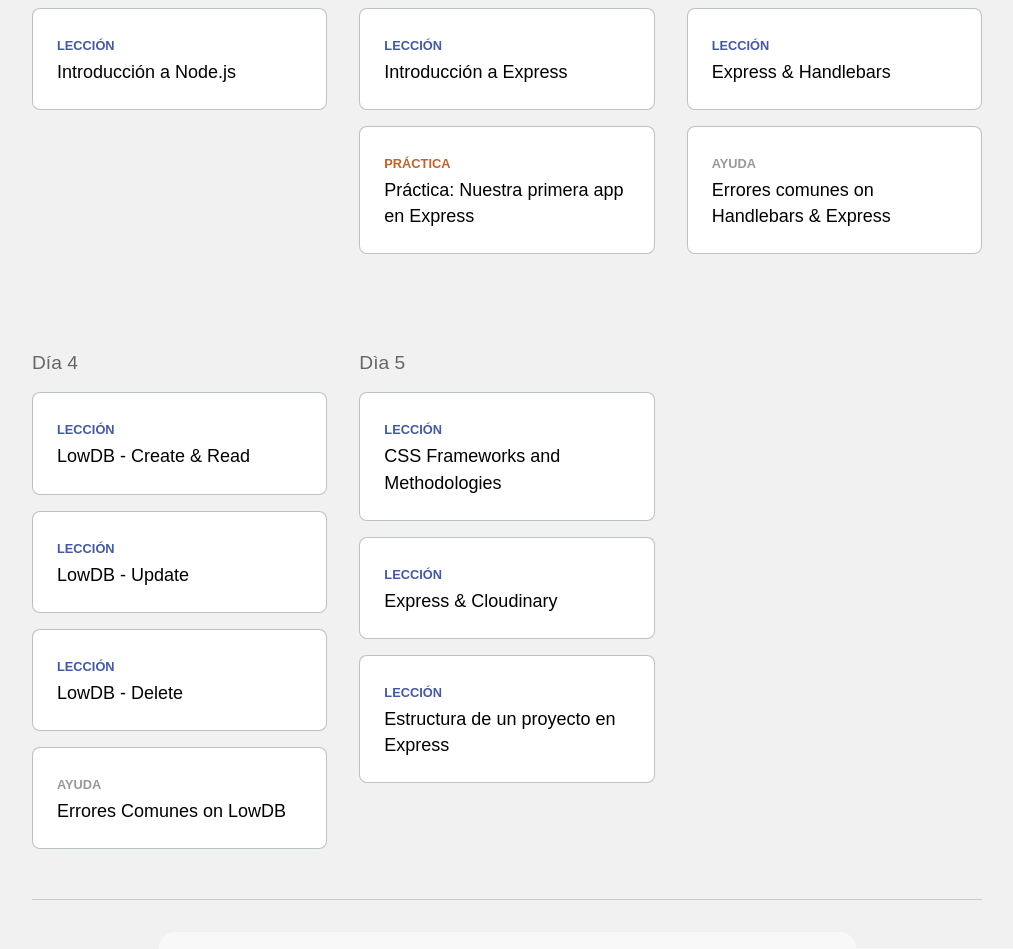
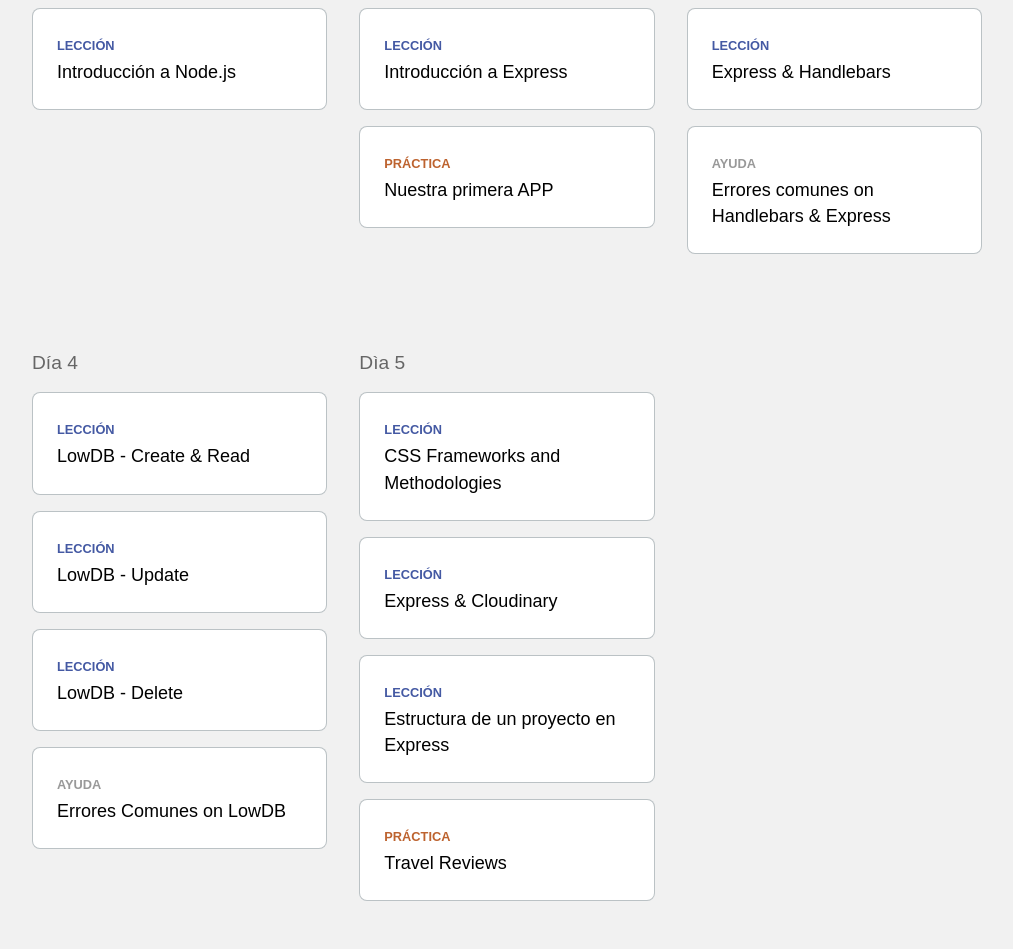
Before and after one commit to teledirigido/womendev-valencia-oct2025, a Nuxt app: page / in a window 1280 px wide. Shown: the part 200-1149 px from the top of the page, without its empty margins (133-1146 px from the left). Built offline with nearby package versions, Linux system fonts and the light colour scheme.

Commit message:
course updated

```diff
--- a/app/components/CourseList.vue
+++ b/app/components/CourseList.vue
@@ -45,7 +45,7 @@ const course = [
       {
         type: 'Práctica',
         link: '/lessons/practice-express-first-app',
-        title: 'Práctica: Nuestra primera app en Express'
+        title: 'Nuestra primera APP'
       }
     ]
   },
@@ -99,6 +99,11 @@ const course = [
       {
         title: 'Estructura de un proyecto en Express',
         link: '/lessons/express-project-structure'
+      },
+      {
+        type: 'Práctica',
+        title: 'Travel Reviews',
+        link: '/lessons/practice-mini-project-1'
       }
     ]
   }
```
Also changed, not shown: content/lessons/practice-mini-project-1.md (+1 -1 lines).
